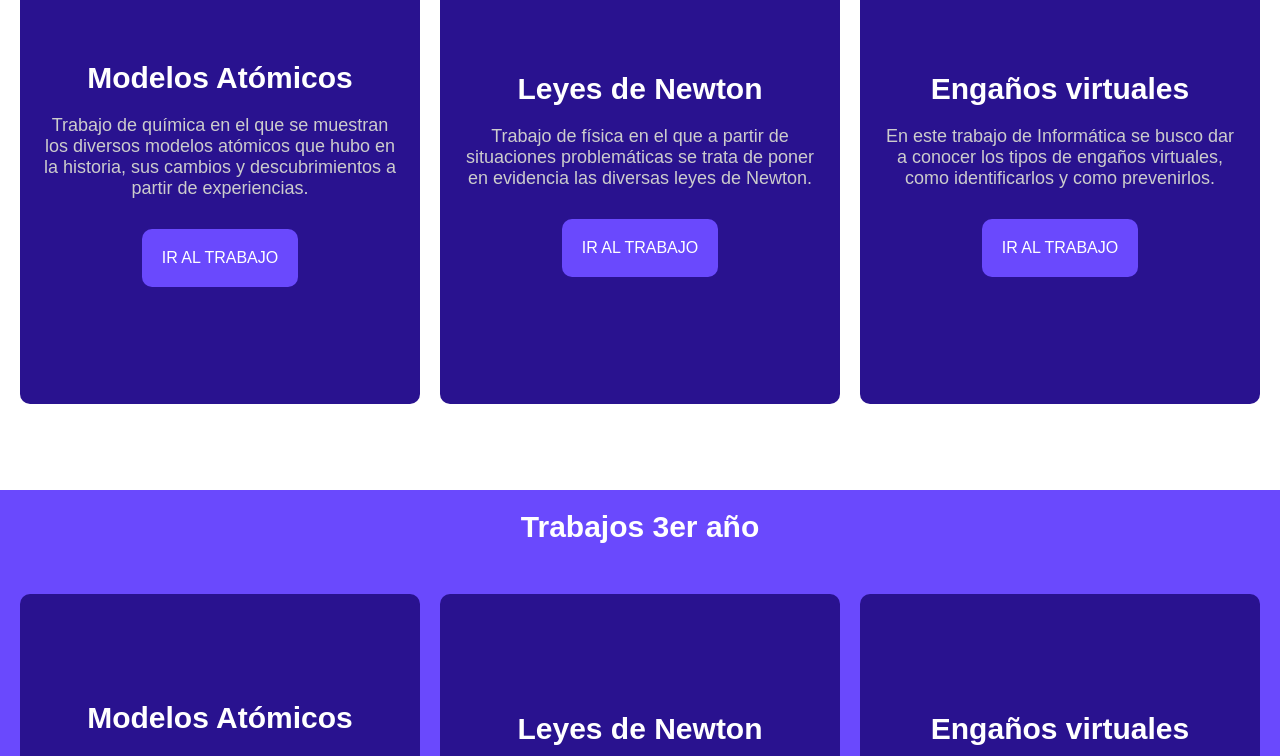
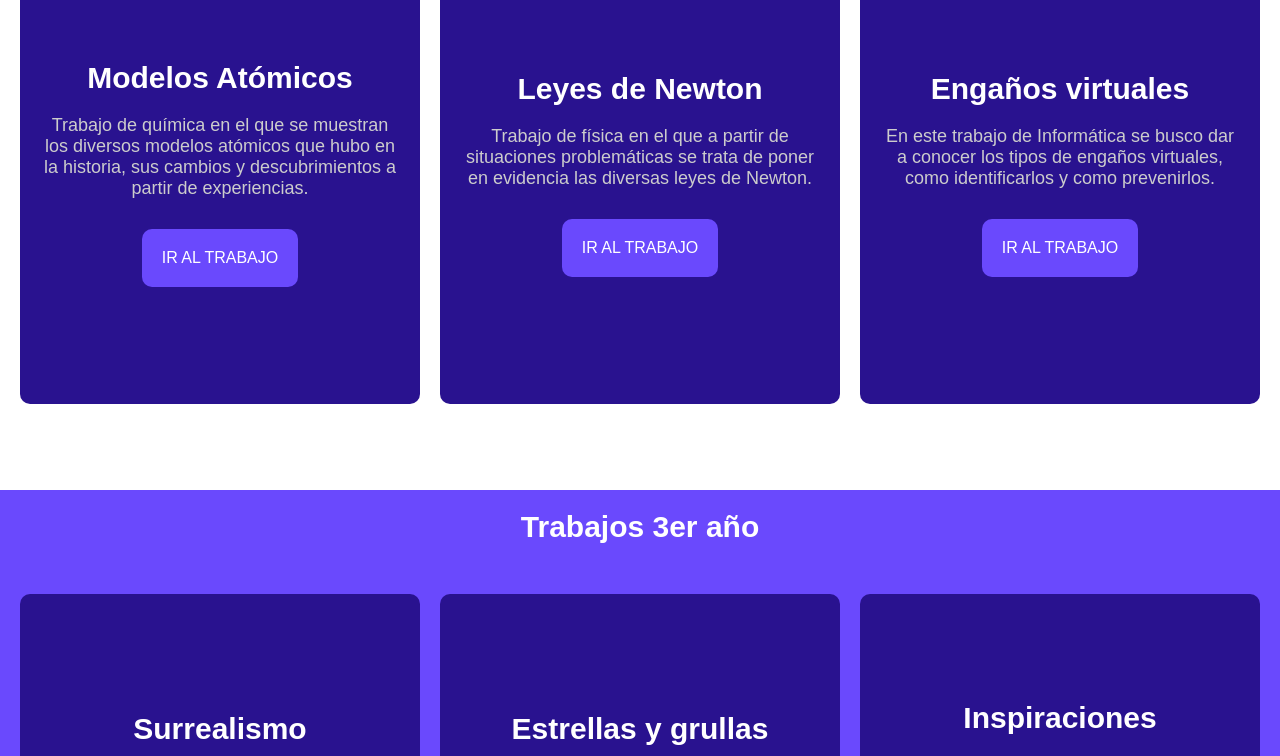
Before and after one commit to maxippacheco/tic-portfolio, a React (Vite) app: page /school in a window 1280 px wide. Shown: the part 2000-2756 px from the top of the page. Built offline with nearby package versions, Linux system fonts and the light colour scheme.

Commit message:
finished

```diff
--- a/src/components/card/SchoolCard.tsx
+++ b/src/components/card/SchoolCard.tsx
@@ -2,14 +2,17 @@
 interface Props {
 	title: string;
 	description: string;
+	link: string;
 }
 
-export const SchoolCard = ({ title, description }: Props) => {
+export const SchoolCard = ({ title, description, link }: Props) => {
 	return (
 		<div className='school__card'>
 			<h1 className='school__card_title'>{ title}</h1>
 			<p className='school__card_text'>{ description}</p>
-			<span className='school__card_btn'>IR AL TRABAJO</span>
+			<span className='school__card_btn'>
+				<a href={ link } target="__blank" style={{ 'textDecoration': 'none', 'color': 'white' }}>IR AL TRABAJO</a>
+			</span>
 		</div>
 	)
 }
--- a/src/components/navbar/Navbar.tsx
+++ b/src/components/navbar/Navbar.tsx
@@ -49,11 +49,11 @@ export const Navbar = () => {
 										Autoaprendizaje
 									</Link>
 								</li>
-								<li className="nav-menu-item">
+								{/* <li className="nav-menu-item">
 									<Link to="/hobbies" className='nav-menu-link'>
 										Hobbies
 									</Link>
-								</li>
+								</li> */}
 								<li className="nav-menu-item">
 									<Link to="/school" className='nav-menu-link'>
 										Escuela Secundaria
--- a/src/components/school/School.css
+++ b/src/components/school/School.css
@@ -113,6 +113,7 @@
 		align-items: center;
 	}
 
+
 	.school__card{
 		width: 90%;
 	}
@@ -120,6 +121,10 @@
 }
 
 @media (max-width: 710px) {
+
+	.school__card_alignment > iframe{
+		width: 90%;
+	}
 
 	.school__info{
 		padding: 0px 20px;
@@ -135,3 +140,10 @@
 		height: 270px;
 	}
 }
+
+@media (max-height: 601px) {
+	.school__card{
+		height: 350px;
+	}
+
+}
--- a/src/components/school/School.tsx
+++ b/src/components/school/School.tsx
@@ -54,14 +54,17 @@ export const School = () => {
 				<SchoolCard
 					title='Coloriencia'
 					description='Trabajo en grupo dedicado al estudio del color, utilizando Matemáticas, Física, Química y el método científico.'
+					link="https://drive.google.com/file/d/1yWmMYgxy9vIwq-HPB2eqPKTBBKh1NxrK/view"
 				/>
 				<SchoolCard
 					title='Energía Hidráulica'
 					description='Trabajo en grupo para la materia Educación Tecnológica, donde se presentan sus usos y los dispositivos que este lleva en su interior.'
+					link="https://drive.google.com/file/d/1fkYCnBxAbmFEeA4xxuoiseDQWLHe0sp6/view"
 				/>
 				<SchoolCard
 					title='Presentación TIC'
 					description='En este trabajo me tocó presentar a mi compañero, contar de sus intereses, deportes y datos como su fecha de nacimiento o gustos musicales.'
+					link="https://drive.google.com/file/d/1k2LZ5IhPfDH2J8bZlaoNop9XjuymAlKw/view"
 				/>
 			</div>
 		</div>
@@ -73,14 +76,17 @@ export const School = () => {
 				<SchoolCard
 					title='Modelos Atómicos'
 					description='Trabajo de química en el que se muestran los diversos modelos atómicos que hubo en la historia, sus cambios y descubrimientos a partir de experiencias.'
+					link="https://drive.google.com/file/d/1qt7vsAKdYMny0vZkr42DTCUWbZl6mamX/view"
 				/>
 				<SchoolCard
 					title='Leyes de Newton'
 					description='Trabajo de física en el que a partir de situaciones problemáticas se trata de poner en evidencia las diversas leyes de Newton.'
+					link="https://drive.google.com/file/d/1WUQA-nwYST2BtEwbMOO0z72XlS6uoUtt/view"
 				/>
 				<SchoolCard
 					title='Engaños virtuales'
 					description='En este trabajo de Informática se busco dar a conocer los tipos de engaños virtuales, como identificarlos y como prevenirlos.'
+					link="https://drive.google.com/file/d/1XBwQcRbMYmusHkQ3PMkioIIW_HHPZz_a/view"
 				/>
 			</div>
 		</div>
@@ -90,16 +96,19 @@ export const School = () => {
 
 			<div className="school__card_alignment">
 				<SchoolCard
-					title='Modelos Atómicos'
-					description='Trabajo de química en el que se muestran los diversos modelos atómicos que hubo en la historia, sus cambios y descubrimientos a partir de experiencias.'
+					title='Surrealismo'
+					description='Trabajo individual de investigación y producción visual analógica sobre vanguardias, en la cuál yo elegí surrealismo.'
+					link="https://drive.google.com/file/d/1RGn0xM3gNxMwk_gZujdJBb9IF9IpCpRx/view"
 				/>
 				<SchoolCard
-					title='Leyes de Newton'
+					title='Estrellas y grullas'
 					description='Trabajo de física en el que a partir de situaciones problemáticas se trata de poner en evidencia las diversas leyes de Newton.'
+					link="https://drive.google.com/file/d/1Zc-7dDeR3G_5DKM93hmyCU2FZE2Ei4Yx/view"
 				/>
 				<SchoolCard
-					title='Engaños virtuales'
-					description='En este trabajo de Informática se busco dar a conocer los tipos de engaños virtuales, como identificarlos y como prevenirlos.'
+					title='Inspiraciones'
+					description='En este trabajo de artes visuales tuve que dejar volar mi inspiración y en mi bitácora creativa anote cosas que me inspiraban y gustaba de hacer.'
+					link="https://drive.google.com/file/d/1M3LhKMaqY71KtM9b6tYITHNbQ1vTpTMz/view"
 				/>
 			</div>
 		</div>
@@ -109,16 +118,19 @@ export const School = () => {
 
 			<div className="school__card_alignment">
 				<SchoolCard
-					title='Modelos Atómicos'
-					description='Trabajo de química en el que se muestran los diversos modelos atómicos que hubo en la historia, sus cambios y descubrimientos a partir de experiencias.'
+					title='Estado e Imaginario Social'
+					description='Trabajo de Ciencias Políticas en el que se comparan dos posturas políticas frente al estado y se responden a preguntas acerca de los mismos.'
+					link="https://drive.google.com/file/d/1JxF1qgOhiYuHl8R6-M24rAn-agY9qA9P/view"
 				/>
 				<SchoolCard
-					title='Leyes de Newton'
-					description='Trabajo de física en el que a partir de situaciones problemáticas se trata de poner en evidencia las diversas leyes de Newton.'
+					title='Experiencias Lengua'
+					description='Un trabajo de volver atrás en el tiempo, en el cuál cuento mi experiencia en la materia y todo lo que aprendí en 4 años de cursado.'
+					link="https://drive.google.com/file/d/1KEMIoN79kPPshH-WkngbmSp1Wx7xaZ8P/view"
 				/>
 				<SchoolCard
-					title='Engaños virtuales'
-					description='En este trabajo de Informática se busco dar a conocer los tipos de engaños virtuales, como identificarlos y como prevenirlos.'
+					title='Mundo Hiperconectado'
+					description='En este trabajo de TIC se muerstra el velo oculto de las redes sociales, su influencia en nuestra vida, nuestras relaciones y emociones.'
+					link="https://drive.google.com/file/d/1DtCGbS0NCdir03jUo6yAyJGcJSsgI_QV/view"
 				/>
 			</div>
 		</div>
@@ -128,20 +140,35 @@ export const School = () => {
 
 			<div className="school__card_alignment">
 				<SchoolCard
-					title='Modelos Atómicos'
-					description='Trabajo de química en el que se muestran los diversos modelos atómicos que hubo en la historia, sus cambios y descubrimientos a partir de experiencias.'
+					title='Futbol sin género'
+					description='En esta infografía se muestra la desigualdad que hay en el fútbol fémenino y masculino, en tanto salarios como oportunidades.'
+					link="https://drive.google.com/file/d/1mgKxr1A5-itIWiOGTZ8rk-Iw7re_ct0w/view"
 				/>
 				<SchoolCard
-					title='Leyes de Newton'
-					description='Trabajo de física en el que a partir de situaciones problemáticas se trata de poner en evidencia las diversas leyes de Newton.'
+					title='Carta de presentación'
+					description='En este trabajo de OCL me tenía que presentar para una entrevista laboral, un ejercicio muy didáctico para mostrar quién soy.'
+					link="https://drive.google.com/file/d/1Ph1lNUxlWPThOeXscSIX255Usgm5A-AT/view"
 				/>
 				<SchoolCard
-					title='Engaños virtuales'
-					description='En este trabajo de Informática se busco dar a conocer los tipos de engaños virtuales, como identificarlos y como prevenirlos.'
+					title='Carta de recomendación'
+					description='En este trabajo de OCL tengo que recomendar a un compañero, dando cuenta de sus habilidades blandas y desempeño laboral en una empresa(ficticia).'
+					link="https://drive.google.com/file/d/1PpA9Md2bWF7KSopaDAWPIuO4BIqKxYwR/view"
 				/>
 			</div>
 		</div>
 
+		<div className="school__card_container" style={{ display: 'flex', justifyContent: 'center'}}>
+			<h2 className='school__card_title' style={{ color: 'black'}}>Otras experiencias: </h2>
+			<div className="school__card_alignment">
+
+				<iframe width="560" height="315" src="https://www.youtube.com/embed/97vOO1pJKy0" title="YouTube video player" frameBorder="0" allow="accelerometer; autoplay; clipboard-write; encrypted-media; gyroscope; picture-in-picture" allowFullScreen></iframe>
+				<iframe width="560" height="315" src="https://www.youtube.com/embed/RJPAO2Zv714" title="YouTube video player" frameBorder="0" allow="accelerometer; autoplay; clipboard-write; encrypted-media; gyroscope; picture-in-picture" allowFullScreen></iframe>
+				<iframe width="560" height="315" src="https://www.youtube.com/embed/3ux44bJNU_g" title="YouTube video player" frameBorder="0" allow="accelerometer; autoplay; clipboard-write; encrypted-media; gyroscope; picture-in-picture" allowFullScreen></iframe>
+		</div>
+		</div>
+
+
+
 		</div>
 	)
 }
--- a/src/router/AppRouter.tsx
+++ b/src/router/AppRouter.tsx
@@ -3,6 +3,8 @@ import { routes } from './routes';
 
 
 export const AppRouter = () => {
+
+
 	return (
 	  <BrowserRouter>
 			<Routes>
```
